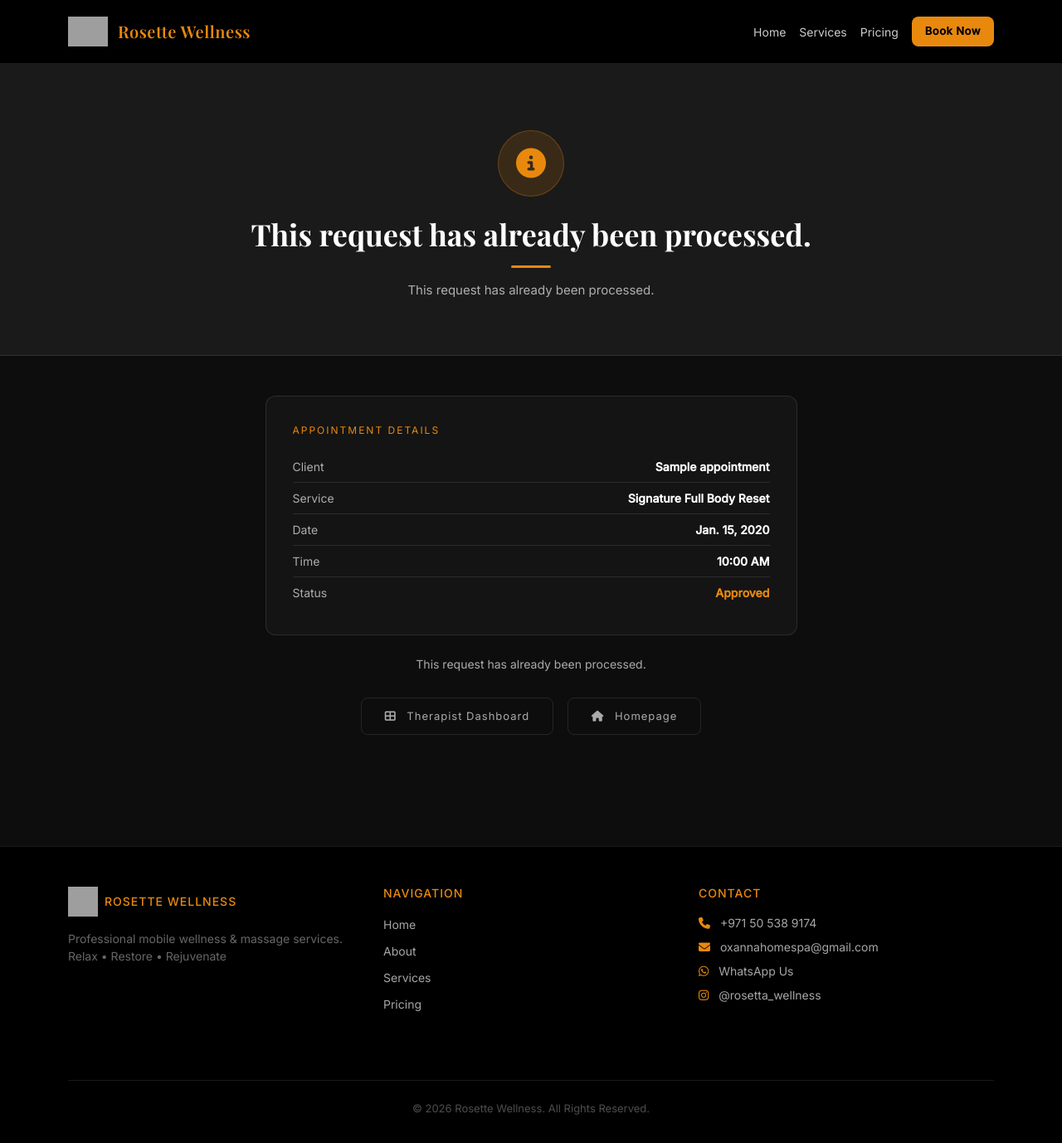
After one commit to MarthaMuronji/rosette-booking, a Django app: page /whatsapp/approve/1/ in a window 1280 px wide. The commit adds this page. Shown: the whole page at 83% size. Run offline with Django 5.2, Linux system fonts and the light colour scheme; tables that the repository leaves empty hold one stand-in row (values such as "Sample post"); some libraries are stand-ins or nearby versions; grey boxes are pictures that could not be loaded.

Commit message:
Add WhatsApp auto-approval system

```diff
--- a/bookings/urls.py
+++ b/bookings/urls.py
@@ -16,4 +16,9 @@ urlpatterns = [
     path('masseuse/approve/<int:pk>/', views.approve_appointment, name='approve_appointment'),
     path('masseuse/decline/<int:pk>/', views.decline_appointment, name='decline_appointment'),
     path('masseuse/complete/<int:pk>/', views.complete_appointment, name='complete_appointment'),
+
+    # NEW: WhatsApp auto-approval webhooks
+    path('whatsapp/approve/<int:pk>/', views.whatsapp_approve, name='whatsapp_approve'),
+    path('whatsapp/decline/<int:pk>/', views.whatsapp_decline, name='whatsapp_decline'),
+    path('whatsapp/response/<int:pk>/', views.whatsapp_response, name='whatsapp_response'),
 ]
--- a/bookings/views.py
+++ b/bookings/views.py
@@ -61,7 +61,6 @@ def get_booked_slots(exclude_pk=None):
         if date_str not in booked_slots:
             booked_slots[date_str] = []
         total = b['duration'] + addon_durations.get(b['addon'], 0)
-        # FIX: Use the booking's actual appointment_date, not today's date
         t = datetime.datetime.combine(b['appointment_date'], b['appointment_time'])
         for i in range(0, total, 30):
             booked_slots[date_str].append((t + datetime.timedelta(minutes=i)).strftime('%H:%M'))
@@ -71,7 +70,6 @@ def get_booked_slots(exclude_pk=None):
         if date_str not in pending_slots:
             pending_slots[date_str] = []
         total = p['duration'] + addon_durations.get(p['addon'], 0)
-        # FIX: Use the booking's actual appointment_date, not today's date
         t = datetime.datetime.combine(p['appointment_date'], p['appointment_time'])
         for i in range(0, total, 30):
             pending_slots[date_str].append((t + datetime.timedelta(minutes=i)).strftime('%H:%M'))
@@ -213,6 +211,9 @@ def book_request(request):
 
         time_obj = datetime.datetime.strptime(preferred_time, '%H:%M').time()
 
+        # Calculate departure time (1 hour before)
+        departure_time = (datetime.datetime.combine(datetime.date.today(), time_obj) - datetime.timedelta(hours=1)).time()
+
         appointment = Appointment.objects.create(
             client_name=client_name,
             client_phone=client_phone,
@@ -220,6 +221,7 @@ def book_request(request):
             duration=int(duration),
             appointment_date=preferred_date,
             appointment_time=time_obj,
+            masseuse_departure_time=departure_time,
             status='pending',
             preferred_service=preferred_service,
         )
@@ -252,27 +254,27 @@ def book_request(request):
 
         service_display = dict(Appointment.SERVICE_CHOICES).get(service, service)
         time_formatted  = datetime.datetime.strptime(preferred_time, '%H:%M').strftime('%I:%M %p')
-        approve_url     = f"{settings.BASE_URL}/masseuse/approve/{appointment.pk}/"
-        decline_url     = f"{settings.BASE_URL}/masseuse/decline/{appointment.pk}/"
+
+        # NEW: WhatsApp auto-approval links
+        approve_url     = f"{settings.BASE_URL}/whatsapp/approve/{appointment.pk}/"
+        decline_url     = f"{settings.BASE_URL}/whatsapp/decline/{appointment.pk}/"
 
         whatsapp_message = (
-            f"🌿 New Booking Request!%0A"
-            f"Name: {client_name}%0A"
-            f"Service: {service_display}%0A"
-            f"Duration: {duration} min%0A"
-            f"Date: {preferred_date}%0A"
-            f"Time: {time_formatted}%0A"
-            f"Phone: {client_phone}%0A%0A"
-            f"✅ Approve: {approve_url}%0A"
-            f"❌ Decline: {decline_url}"
+            f"🌿 *New Booking Request!*%0A"
+            f"• Name: {client_name}%0A"
+            f"• Service: {service_display}%0A"
+            f"• Duration: {duration} min%0A"
+            f"• Date: {preferred_date}%0A"
+            f"• Time: {time_formatted}%0A"
+            f"• Phone: {client_phone}%0A%0A"
+            f"✅ *Approve:* {approve_url}%0A"
+            f"❌ *Decline:* {decline_url}%0A%0A"
+            f"_Click Approve or Decline to auto-process_"
         )
 
-        return render(request, 'bookings/request_sent.html', {
-            'appointment': appointment,
-            'whatsapp_message': whatsapp_message,
-            'owner_phone': settings.OWNER_PHONE,
-            'owner_name': settings.OWNER_NAME,
-        })
+        # Redirect to WhatsApp to send message to owner
+        owner_phone = settings.OWNER_PHONE.replace('+', '').replace(' ', '')
+        return redirect(f"https://wa.me/{owner_phone}?text={whatsapp_message}")
 
     slots = get_time_slots()
     booked_slots, pending_slots = get_booked_slots()
@@ -286,6 +288,129 @@ def book_request(request):
         'services': Appointment.SERVICE_CHOICES,
         'prefill_name': request.session.get('prefill_name', ''),
         'prefill_phone': request.session.get('prefill_phone', ''),
+    })
+
+
+def whatsapp_approve(request, pk):
+    """Auto-approve from WhatsApp link click (no login required)"""
+    appointment = get_object_or_404(Appointment, pk=pk)
+
+    # Only allow if status is pending
+    if appointment.status != 'pending':
+        return render(request, 'bookings/whatsapp_response.html', {
+            'appointment': appointment,
+            'message': 'This request has already been processed.',
+            'status': 'info'
+        })
+
+    # Auto-approve
+    appointment.status = 'approved'
+    appointment.save()
+
+    # Send WhatsApp to client with confirmation link
+    service_display = appointment.get_service_display()
+    time_formatted = appointment.appointment_time.strftime('%I:%M %p')
+    confirm_url = f"{settings.BASE_URL}/book/confirm/{appointment.pk}/"
+
+    if appointment.client_package:
+        pkg = appointment.client_package
+        session_num = pkg.sessions_completed + 1
+        client_message = (
+            f"🌿 *Hi {appointment.client_name}!*%0A%0A"
+            f"Your Session {session_num} of {pkg.total_sessions} has been approved!%0A%0A"
+            f"• Service: {service_display}%0A"
+            f"• Date: {appointment.appointment_date}%0A"
+            f"• Time: {time_formatted}%0A%0A"
+            f"Please confirm your session details here:%0A"
+            f"{confirm_url}%0A%0A"
+            f"See you soon! 🌸"
+        )
+    elif appointment.service in PACKAGE_CONFIGS:
+        config = PACKAGE_CONFIGS[appointment.service]
+        client_message = (
+            f"🌿 *Hi {appointment.client_name}!* Your package request has been approved!%0A%0A"
+            f"• Package: {service_display}%0A"
+            f"• Sessions: {config['total_sessions']} × 90 minutes%0A"
+            f"• Date of first session: {appointment.appointment_date}%0A"
+            f"• Time: {time_formatted}%0A%0A"
+            f"Please complete your package purchase here:%0A"
+            f"{confirm_url}%0A%0A"
+            f"We look forward to your wellness journey! 🌸"
+        )
+    else:
+        client_message = (
+            f"🌿 *Hi {appointment.client_name}!* Your Rosette Wellness request has been approved!%0A%0A"
+            f"• Service: {service_display}%0A"
+            f"• Date: {appointment.appointment_date}%0A"
+            f"• Time: {time_formatted}%0A%0A"
+            f"Please complete your booking here:%0A"
+            f"{confirm_url}%0A%0A"
+            f"We look forward to seeing you! 🌸"
+        )
+
+    # Also send confirmation to owner that it was approved
+    owner_message = (
+        f"✅ *Appointment Approved!*%0A"
+        f"• Client: {appointment.client_name}%0A"
+        f"• Service: {service_display}%0A"
+        f"• Date: {appointment.appointment_date}%0A"
+        f"• Time: {time_formatted}%0A%0A"
+        f"Confirmation sent to client. 👍"
+    )
+
+    client_phone = appointment.client_phone.replace('+', '').replace(' ', '')
+    owner_phone = settings.OWNER_PHONE.replace('+', '').replace(' ', '')
+
+    return render(request, 'bookings/whatsapp_response.html', {
+        'appointment': appointment,
+        'message': '✅ Appointment approved successfully!',
+        'status': 'success',
+        'client_whatsapp': f"https://wa.me/{client_phone}?text={client_message}",
+        'owner_whatsapp': f"https://wa.me/{owner_phone}?text={owner_message}",
+        'client_phone': appointment.client_phone,
+        'owner_phone': settings.OWNER_PHONE,
+        'confirm_url': confirm_url,
+    })
+
+
+def whatsapp_decline(request, pk):
+    """Auto-decline from WhatsApp link click (no login required)"""
+    appointment = get_object_or_404(Appointment, pk=pk)
+
+    # Only allow if status is pending
+    if appointment.status != 'pending':
+        return render(request, 'bookings/whatsapp_response.html', {
+            'appointment': appointment,
+            'message': 'This request has already been processed.',
+            'status': 'info'
+        })
+
+    appointment.status = 'declined'
+    appointment.save()
+
+    # Send sorry message to client
+    client_message = (
+        f"Hi {appointment.client_name}, unfortunately we are unable to accommodate "
+        f"your request for {appointment.appointment_date} at the requested time. "
+        f"Please visit our booking page to choose another time: {settings.BASE_URL}/book/"
+    )
+
+    client_phone = appointment.client_phone.replace('+', '').replace(' ', '')
+
+    return render(request, 'bookings/whatsapp_response.html', {
+        'appointment': appointment,
+        'message': '❌ Appointment declined.',
+        'status': 'declined',
+        'client_whatsapp': f"https://wa.me/{client_phone}?text={client_message}",
+        'client_phone': appointment.client_phone,
+    })
+
+
+def whatsapp_response(request, pk):
+    """Simple response page for WhatsApp webhook"""
+    appointment = get_object_or_404(Appointment, pk=pk)
+    return render(request, 'bookings/whatsapp_response.html', {
+        'appointment': appointment,
     })
 
 
@@ -364,18 +489,18 @@ def reschedule_appointment(request, pk):
 
         service_display = appointment.get_service_display()
         time_formatted  = datetime.datetime.strptime(new_time, '%H:%M').strftime('%I:%M %p')
-        approve_url     = f"{settings.BASE_URL}/masseuse/approve/{appointment.pk}/"
-        decline_url     = f"{settings.BASE_URL}/masseuse/decline/{appointment.pk}/"
+        approve_url     = f"{settings.BASE_URL}/whatsapp/approve/{appointment.pk}/"
+        decline_url     = f"{settings.BASE_URL}/whatsapp/decline/{appointment.pk}/"
 
         whatsapp_message = (
-            f"🔄 Reschedule Request!%0A"
-            f"Client: {appointment.client_name}%0A"
-            f"Service: {service_display}%0A"
-            f"New Date: {new_date}%0A"
-            f"New Time: {time_formatted}%0A"
-            f"Phone: {appointment.client_phone}%0A%0A"
-            f"✅ Approve: {approve_url}%0A"
-            f"❌ Decline: {decline_url}"
+            f"🔄 *Reschedule Request!*%0A"
+            f"• Client: {appointment.client_name}%0A"
+            f"• Service: {service_display}%0A"
+            f"• New Date: {new_date}%0A"
+            f"• New Time: {time_formatted}%0A"
+            f"• Phone: {appointment.client_phone}%0A%0A"
+            f"✅ *Approve:* {approve_url}%0A"
+            f"❌ *Decline:* {decline_url}"
         )
 
         return redirect(f"https://wa.me/{settings.OWNER_PHONE}?text={whatsapp_message}")
--- a/templates/bookings/masseuse.html
+++ b/templates/bookings/masseuse.html
@@ -390,8 +390,8 @@
                                     <i class="fas fa-times me-1"></i> Decline
                                 </button>
                             </form>
-                            <a href="{% url 'approve_appointment' apt.pk %}"
-   class="btn-whatsapp-rw">
+                           <a href="https://wa.me/{{ owner_phone|cut:'+' }}?text={{ whatsapp_message|urlencode }}"
+   class="btn-whatsapp-rw" target="_blank">
     <i class="fab fa-whatsapp me-1"></i> Approve via WhatsApp
 </a>
                         </div>
--- /dev/null
+++ b/templates/bookings/whatsapp_response.html
@@ -0,0 +1,198 @@
+{% extends 'bookings/base.html' %}
+
+{% block title %}WhatsApp Response — Rosette Wellness{% endblock %}
+
+{% block extra_css %}
+<style>
+    .response-hero {
+        background-color: var(--secondary);
+        padding: 80px 0 50px;
+        text-align: center;
+        border-bottom: 1px solid var(--border);
+    }
+
+    .response-icon {
+        width: 80px;
+        height: 80px;
+        border-radius: 50%;
+        display: flex;
+        align-items: center;
+        justify-content: center;
+        margin: 0 auto 24px;
+        font-size: 36px;
+    }
+
+    .response-icon.success {
+        background: rgba(34,197,94,0.15);
+        border: 1px solid rgba(34,197,94,0.3);
+        color: #22c55e;
+    }
+
+    .response-icon.declined {
+        background: rgba(239,68,68,0.15);
+        border: 1px solid rgba(239,68,68,0.3);
+        color: #ef4444;
+    }
+
+    .response-icon.info {
+        background: rgba(232,137,14,0.15);
+        border: 1px solid rgba(232,137,14,0.3);
+        color: var(--primary);
+    }
+
+    .response-card {
+        background: var(--card-bg);
+        border: 1px solid var(--border);
+        border-radius: 12px;
+        padding: 32px;
+        margin-bottom: 24px;
+    }
+
+    .wa-btn {
+        display: inline-flex;
+        align-items: center;
+        gap: 10px;
+        background: #25d366;
+        color: #000;
+        border-radius: 8px;
+        padding: 14px 28px;
+        font-size: 15px;
+        font-weight: 600;
+        text-decoration: none;
+        letter-spacing: 0.5px;
+        transition: opacity 0.2s ease;
+        margin: 6px;
+    }
+
+    .wa-btn:hover { opacity: 0.88; color: #000; }
+
+    .btn-dashboard {
+        display: inline-block;
+        padding: 12px 28px;
+        border: 1px solid var(--border);
+        border-radius: 8px;
+        color: var(--foreground-muted);
+        font-size: 13px;
+        text-decoration: none;
+        letter-spacing: 1px;
+        transition: all 0.2s ease;
+        margin: 6px;
+    }
+
+    .btn-dashboard:hover {
+        border-color: rgba(232,137,14,0.4);
+        color: var(--foreground);
+    }
+</style>
+{% endblock %}
+
+{% block content %}
+<div class="response-hero">
+    <div class="container">
+        <div class="response-icon {{ status }}">
+            {% if status == 'success' %}
+            <i class="fas fa-check"></i>
+            {% elif status == 'declined' %}
+            <i class="fas fa-times"></i>
+            {% else %}
+            <i class="fas fa-info-circle"></i>
+            {% endif %}
+        </div>
+        <h1 class="rw-section-title">{{ message }}</h1>
+        <div class="rw-divider mx-auto"></div>
+        <p class="rw-section-subtitle mt-3">
+            {% if status == 'success' %}
+            The appointment has been approved. Send the confirmation to the client below.
+            {% elif status == 'declined' %}
+            The appointment has been declined. Send the apology message to the client below.
+            {% else %}
+            This request has already been processed.
+            {% endif %}
+        </p>
+    </div>
+</div>
+
+<div class="container py-5">
+    <div class="row justify-content-center">
+        <div class="col-lg-7">
+
+            <div class="response-card">
+                <p style="font-size:12px; letter-spacing:2px; text-transform:uppercase;
+                           color:var(--primary); margin-bottom:16px;">
+                    Appointment Details
+                </p>
+                <div style="display:flex; justify-content:space-between; padding:8px 0; border-bottom:1px solid var(--border); font-size:14px; color:var(--foreground-muted);">
+                    <span>Client</span>
+                    <strong style="color:white;">{{ appointment.client_name }}</strong>
+                </div>
+                <div style="display:flex; justify-content:space-between; padding:8px 0; border-bottom:1px solid var(--border); font-size:14px; color:var(--foreground-muted);">
+                    <span>Service</span>
+                    <strong style="color:white;">{{ appointment.get_service_display }}</strong>
+                </div>
+                <div style="display:flex; justify-content:space-between; padding:8px 0; border-bottom:1px solid var(--border); font-size:14px; color:var(--foreground-muted);">
+                    <span>Date</span>
+                    <strong style="color:white;">{{ appointment.appointment_date }}</strong>
+                </div>
+                <div style="display:flex; justify-content:space-between; padding:8px 0; border-bottom:1px solid var(--border); font-size:14px; color:var(--foreground-muted);">
+                    <span>Time</span>
+                    <strong style="color:white;">{{ appointment.appointment_time|time:"g:i A" }}</strong>
+                </div>
+                <div style="display:flex; justify-content:space-between; padding:8px 0; font-size:14px; color:var(--foreground-muted);">
+                    <span>Status</span>
+                    <strong style="color:{% if status == 'success' %}#22c55e{% elif status == 'declined' %}#ef4444{% else %}var(--primary){% endif %};">
+                        {{ appointment.get_status_display }}
+                    </strong>
+                </div>
+            </div>
+
+            {% if status == 'success' %}
+            <div style="text-align:center;">
+                <p style="color:var(--foreground-muted); font-size:14px; margin-bottom:16px;">
+                    <i class="fas fa-arrow-right me-2"></i>
+                    Send confirmation to <strong style="color:white;">{{ client_phone }}</strong>
+                </p>
+                <a href="{{ client_whatsapp }}" target="_blank" class="wa-btn">
+                    <i class="fab fa-whatsapp" style="font-size:20px;"></i>
+                    Send to Client
+                </a>
+                <a href="{{ owner_whatsapp }}" target="_blank" class="wa-btn" style="background:#1a1a1a; color:white; border:1px solid var(--border);">
+                    <i class="fas fa-check-circle"></i>
+                    Confirm to Owner
+                </a>
+            </div>
+            {% endif %}
+
+            {% if status == 'declined' %}
+            <div style="text-align:center;">
+                <p style="color:var(--foreground-muted); font-size:14px; margin-bottom:16px;">
+                    <i class="fas fa-arrow-right me-2"></i>
+                    Send apology to <strong style="color:white;">{{ client_phone }}</strong>
+                </p>
+                <a href="{{ client_whatsapp }}" target="_blank" class="wa-btn">
+                    <i class="fab fa-whatsapp" style="font-size:20px;"></i>
+                    Send to Client
+                </a>
+            </div>
+            {% endif %}
+
+            {% if status == 'info' %}
+            <div style="text-align:center;">
+                <p style="color:var(--foreground-muted); font-size:14px; margin-bottom:16px;">
+                    This request has already been processed.
+                </p>
+            </div>
+            {% endif %}
+
+            <div style="text-align:center; margin-top:24px;">
+                <a href="/masseuse/" class="btn-dashboard">
+                    <i class="fas fa-th-large me-2"></i> Therapist Dashboard
+                </a>
+                <a href="/book/" class="btn-dashboard">
+                    <i class="fas fa-home me-2"></i> Homepage
+                </a>
+            </div>
+
+        </div>
+    </div>
+</div>
+{% endblock %}
```
Also changed, not shown: rosettebooking/settings.py (+4 -4 lines).
